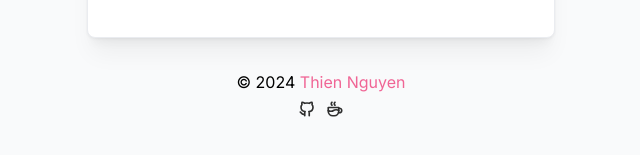
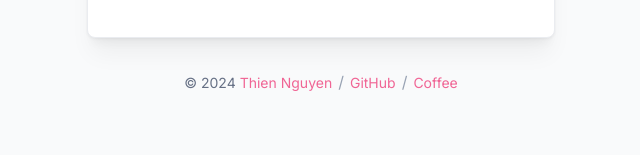
Before and after one commit to tatthien/logify, a Next.js app: page / in a window 1280 px wide. Shown: the part 623-778 px from the top of the page, without its empty margins (319-959 px from the left). Built offline with nearby package versions, Linux system fonts and the light colour scheme; no server answers.

Commit message:
chore: update footer links

```diff
--- a/src/app/page.tsx
+++ b/src/app/page.tsx
@@ -1,6 +1,6 @@
 "use client";
 import { Calendar } from "@/components/Calendar/Calendar";
-import { Box, Container, Paper } from "@mantine/core";
+import { Box, Container, Paper, Stack } from "@mantine/core";
 import { TokenForm } from "@/components/TokenForm/TokenForm";
 import { useEffect } from "react";
 import { sendAnalytics } from "@/utils/sendAnalytics";
--- a/src/components/AppFooter.tsx
+++ b/src/components/AppFooter.tsx
@@ -1,46 +1,37 @@
-import {
-  Container,
-  Flex,
-  Text,
-  Anchor,
-  ActionIcon,
-  Tooltip,
-  Box,
-} from "@mantine/core";
-import { IconBrandGithub, IconCoffee } from "@tabler/icons-react";
+import { Container, Text, Anchor, Box } from "@mantine/core";
 
 export function AppFooter() {
   return (
     <Box component="footer" mt={32}>
       <Container>
-        <Text ta="center">
+        <Text ta="center" fz={14} c="gray.5">
           © 2024{" "}
-          <Anchor href="https://thien.dev" c="pink.5">
+          <Anchor href="https://thien.dev" c="pink.5" fz={14} target="_blank">
             Thien Nguyen
           </Anchor>
+          <Text span px={6} c="gray.4">
+            /
           </Text>
-        <Flex justify="center">
-          <Tooltip label="Star on GitHub">
-            <ActionIcon
-              variant="subtle"
-              component="a"
+          <Anchor
             href="https://github.com/tatthien/clickup-time-tracking"
             target="_blank"
+            c="pink.5"
+            fz={14}
           >
-              <IconBrandGithub size={18} strokeWidth={2.2} />
-            </ActionIcon>
-          </Tooltip>
-          <Tooltip label="Buy me a coffee">
-            <ActionIcon
-              variant="subtle"
-              component="a"
+            GitHub
+          </Anchor>
+          <Text span px={6} c="gray.4">
+            /
+          </Text>
+          <Anchor
             href="https://www.buymeacoffee.com/tatthien"
             target="_blank"
+            c="pink.5"
+            fz={14}
           >
-              <IconCoffee size={18} strokeWidth={2.2} />
-            </ActionIcon>
-          </Tooltip>
-        </Flex>
+            Coffee
+          </Anchor>
+        </Text>
       </Container>
     </Box>
   );
```
Lines whose indentation alone changed are shown as unchanged.
